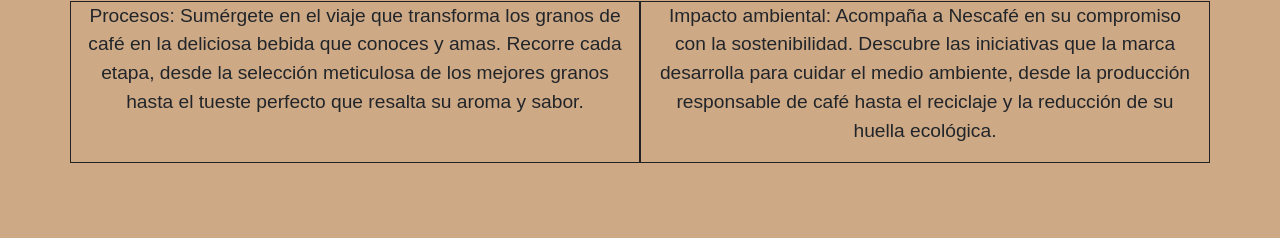
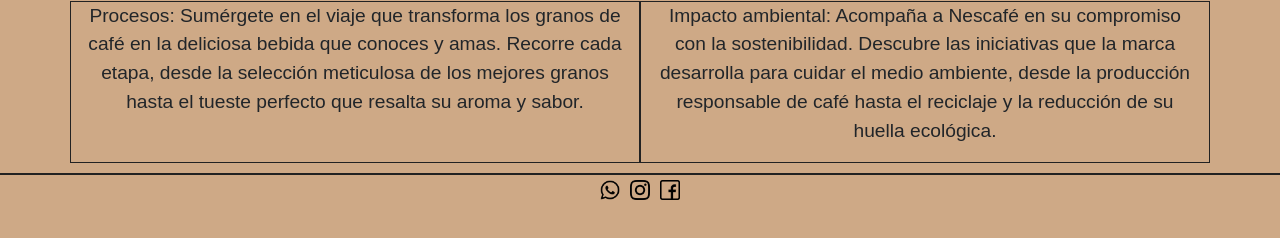
Before and after one commit to Fau06/Entrega-final, a plain HTML site: page index.html in a window 1280 px wide. Shown: the part 300-538 px from the top of the page. Drawn offline with nearby package versions, Linux system fonts and the light colour scheme.

Commit message:
agregué la carpeta img a los logs de git

```diff
--- a/css/style.css
+++ b/css/style.css
@@ -60,3 +60,15 @@
     font-family: Arial, Helvetica, sans-serif;
     font-size: 1.2rem;
 }
+
+footer {
+    display: flex;
+    justify-content: center;
+    align-items: center;
+    border-top: solid 2px #222222;
+}
+
+footer img {
+    width: 30px;
+    padding: 5px;
+}
--- a/index.html
+++ b/index.html
@@ -53,7 +53,11 @@
     </section>
 
 </main>
-
+<footer>
+<img src="img/whatsapp.png" alt="contacto whatsapp" class="whatsapp">
+<img src="img/instagram.png" alt="contacto instagram" class="instagram">
+<img src="img/facebook.png" alt="contacto facebook" class="facebook">
+</footer>
 <script src="https://cdn.jsdelivr.net/npm/@popperjs/core@2.11.8/dist/umd/popper.min.js" integrity="sha384-I7E8VVD/ismYTF4hNIPjVp/Zjvgyol6VFvRkX/vR+Vc4jQkC+hVqc2pM8ODewa9r" crossorigin="anonymous"></script>
 <script src="https://cdn.jsdelivr.net/npm/bootstrap@5.3.3/dist/js/bootstrap.min.js" integrity="sha384-0pUGZvbkm6XF6gxjEnlmuGrJXVbNuzT9qBBavbLwCsOGabYfZo0T0to5eqruptLy" crossorigin="anonymous"></script>
 </body>
```
Also changed, not shown: html/impacto-ambiental.html (+0 -1 lines), html/procesos.html (+0 -1 lines), img/facebook.png (added), img/instagram.png (added), img/whatsapp.png (added).
